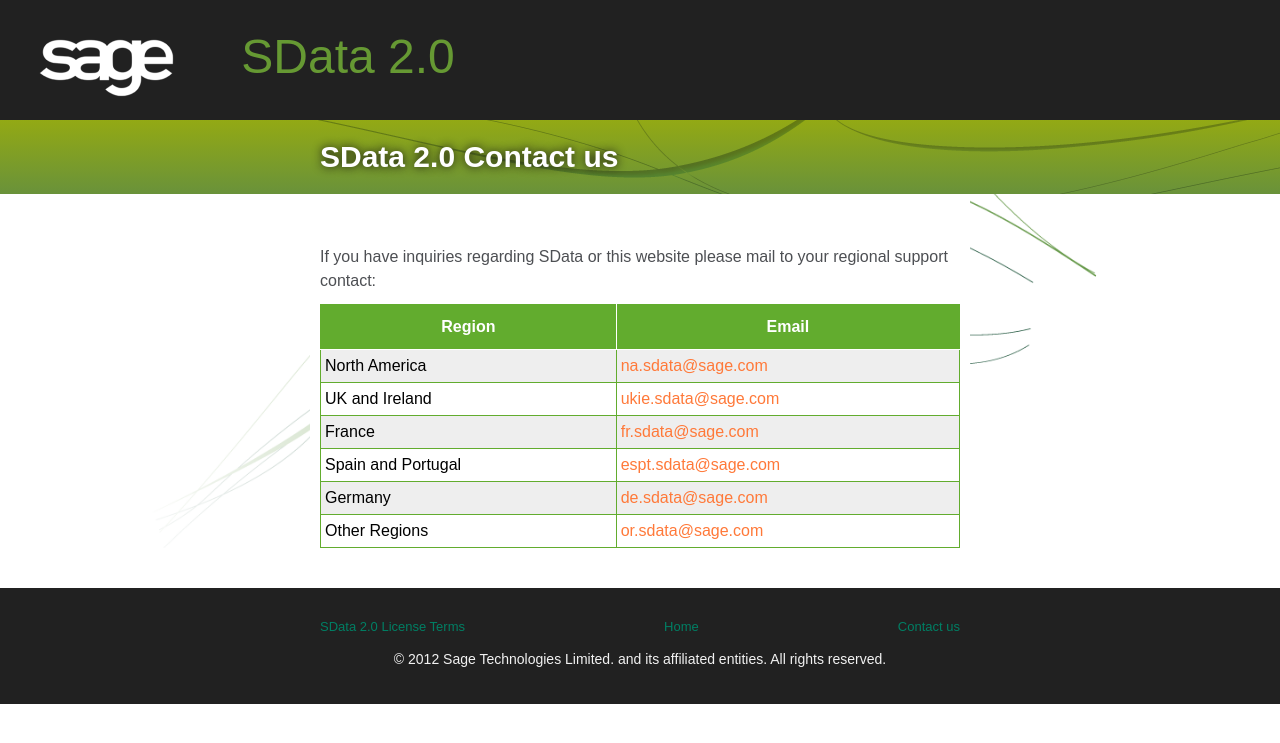
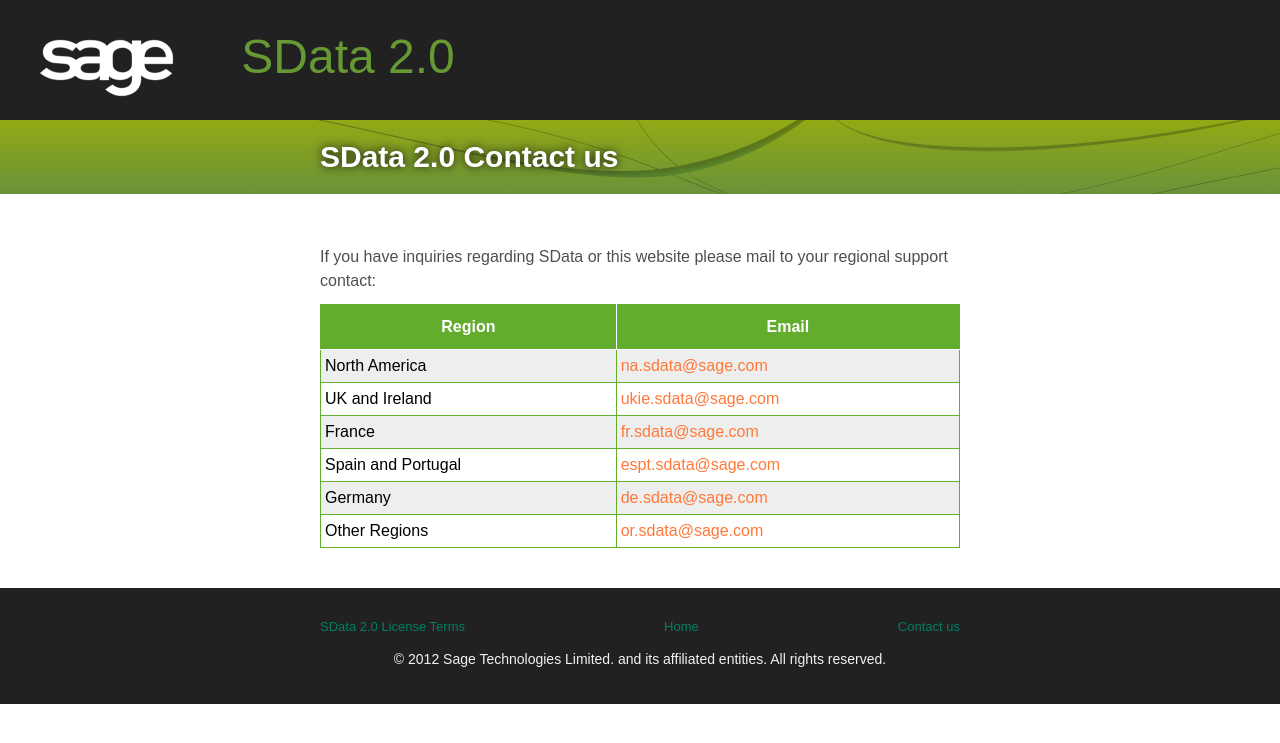
Before and after one commit to kaqa/SData-2.0, a Jekyll site: the page built from 20_sdata_contact_countries.md, in a window 1280 px wide. Shown: the top 743 px of the page. Built offline with Jekyll 4.4.1, drawn with Linux system fonts in a browser that asks for light colours; nearby versions of some CDN libraries.

Commit message:
removed old background

```diff
--- a/css/blueprint.css
+++ b/css/blueprint.css
@@ -5,7 +5,7 @@
 html, body {height: 100%;}
 body {
 	background-attachment: scroll;
-	background-image: url({{site.baseurl}}/img/greenBackLarge.png);
+	/*background-image: url({{site.baseurl}}/img/greenBackLarge.png);*/
 	background-repeat: no-repeat;
 	background-position: center 45px;
 	background-size: 100%;
```
